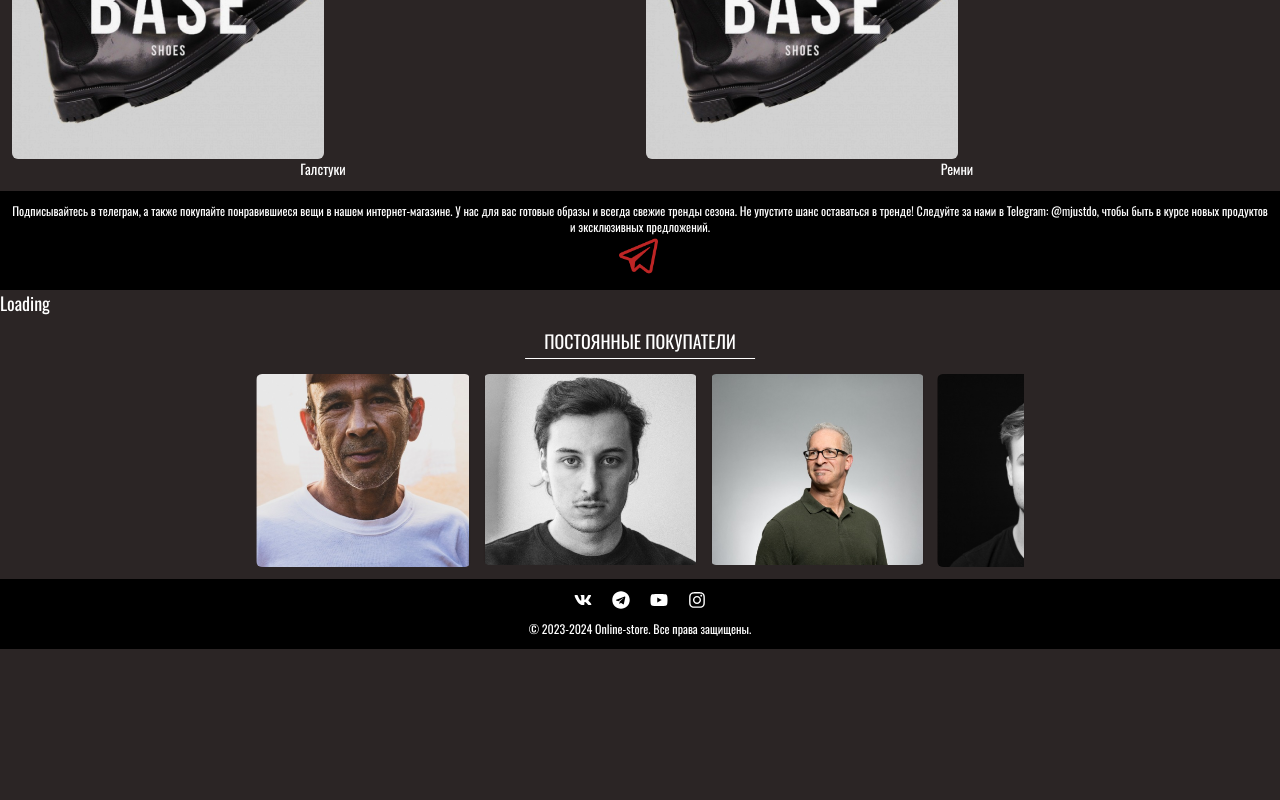
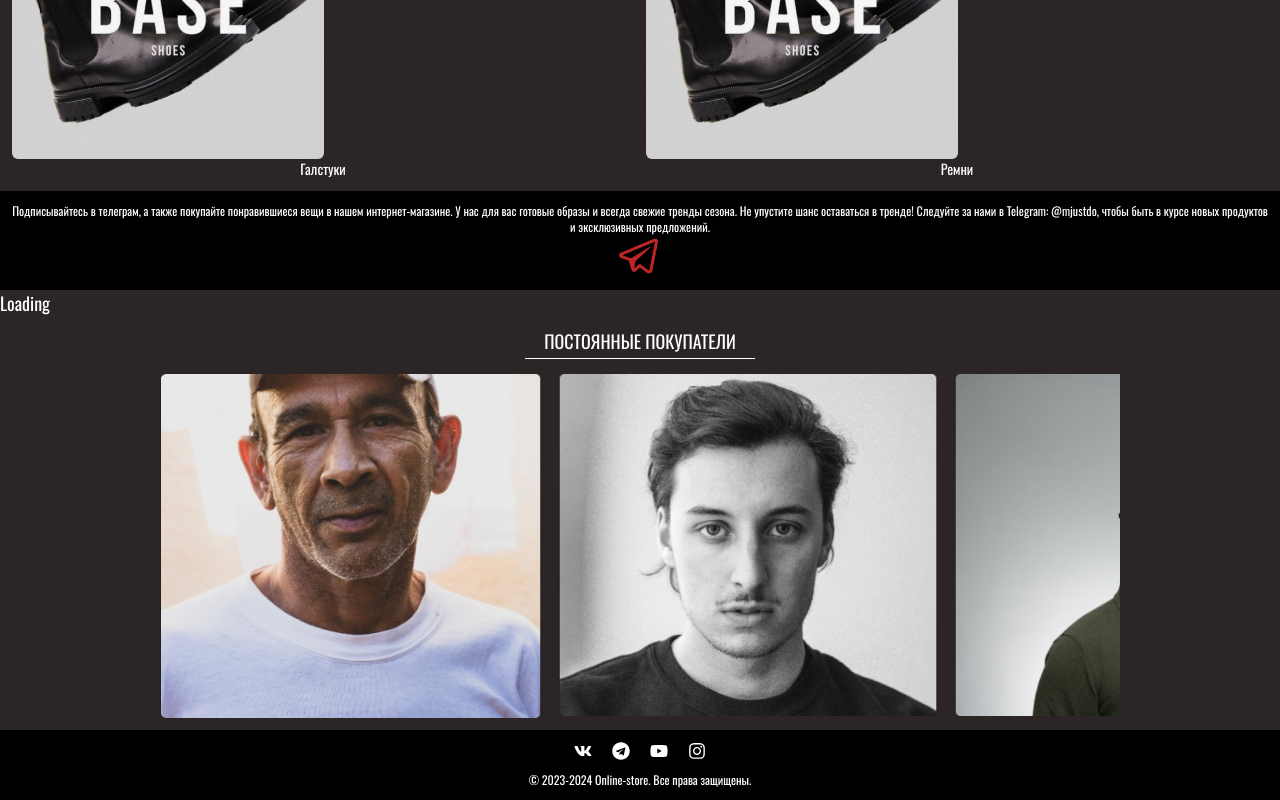
Before and after one commit to IlyaBayusov/online_store, a Next.js app: page / in a window 1280 px wide. Shown: the part 1011-1811 px from the top of the page. Before the commit the page ends 1660 px from the top, so only its background shows below. Built offline with nearby package versions, Linux system fonts and the light colour scheme; no server answers.

Commit message:
fixed newarrivals and slider

```diff
--- /dev/null
+++ b/src/app/adminMenuPage/page.tsx
@@ -0,0 +1,5 @@
+import React from "react";
+
+export default function AdminMenuPage() {
+  return <div>SellerPage</div>;
+}
--- a/src/app/globals.css
+++ b/src/app/globals.css
@@ -175,11 +175,11 @@ button {
 }
 
 .embla {
-  max-width: 48rem;
+  max-width: 60rem;
   margin: auto;
-  --slide-height: 21rem;
+  --slide-height: 25rem;
   --slide-spacing: 1rem;
-  --slide-size: 28%;
+  --slide-size: 40%;
 }
 .embla__viewport {
   overflow: hidden;
--- a/src/app/page.tsx
+++ b/src/app/page.tsx
@@ -10,8 +10,6 @@ import { useEffect, useState } from "react";
 import { api } from "@/axios";
 
 const OPTIONS: EmblaOptionsType = {};
-const SLIDE_COUNT = 5;
-const SLIDES = Array.from(Array(SLIDE_COUNT).keys());
 
 export default function Home() {
   const [newArrivals, setNewArrivals] = useState([]);
@@ -79,7 +77,7 @@ export default function Home() {
           </h2>
         </div>
 
-        <EmblaCarousel slides={SLIDES} options={OPTIONS} />
+        <EmblaCarousel options={OPTIONS} />
       </div>
     </div>
   );
--- a/src/components/Carousels/EmblaCarousel.tsx
+++ b/src/components/Carousels/EmblaCarousel.tsx
@@ -23,12 +23,11 @@ const images = [
 ];
 
 type PropType = {
-  slides: number[];
   options?: EmblaOptionsType;
 };
 
 const EmblaCarousel: React.FC<PropType> = (props) => {
-  const { slides, options } = props;
+  const { options } = props;
   const [emblaRef, emblaApi] = useEmblaCarousel(options);
 
   return (
--- a/src/components/NewArrivals/NewArrivalsItem/NewArrivalsItem.tsx
+++ b/src/components/NewArrivals/NewArrivalsItem/NewArrivalsItem.tsx
@@ -19,8 +19,8 @@ export default function NewArrivalsItem({ arrival }: Props) {
         />
       </div>
 
-      <p className="text-xs text-center">{arrival.name}</p>
-      <p className="text-xs text-center">{arrival.price}</p>
+      <p className="text-base font-bold text-start">{`${arrival.price} РУБ.`}</p>
+      <p className="text-sm text-start">{arrival.name}</p>
     </div>
   );
 }
--- a/src/components/NewArrivals/NewArrivalsList/NewArrivalsList.tsx
+++ b/src/components/NewArrivals/NewArrivalsList/NewArrivalsList.tsx
@@ -2,7 +2,6 @@ import Link from "next/link";
 import React from "react";
 import NewArrivalsItem from "../NewArrivalsItem/NewArrivalsItem";
 import { IProductCategory } from "@/interfaces";
-// import { newArrivals } from "@/constans";
 
 type Props = { newArrivals: IProductCategory[] };
 
@@ -14,9 +13,12 @@ export default function NewArrivalsList({ newArrivals }: Props) {
           Новые поступления
         </h2>
       </div>
-      <div className="my-2 w-full grid grid-cols-3 grid-rows-2 gap-3">
+      <div className="my-2 w-full grid grid-cols-2 gap-3">
         {newArrivals.map((arrival) => (
-          <Link key={arrival.productId} href="#">
+          <Link
+            key={arrival.productId}
+            href={`/${arrival.categoryName}/${arrival.productId}`}
+          >
             <NewArrivalsItem arrival={arrival} />
           </Link>
         ))}
--- a/src/interfaces/index.ts
+++ b/src/interfaces/index.ts
@@ -1,5 +1,6 @@
 export interface IProductCategory {
   productId: number;
+  categoryName: string;
   name: string;
   image: string;
   price: number;
```
